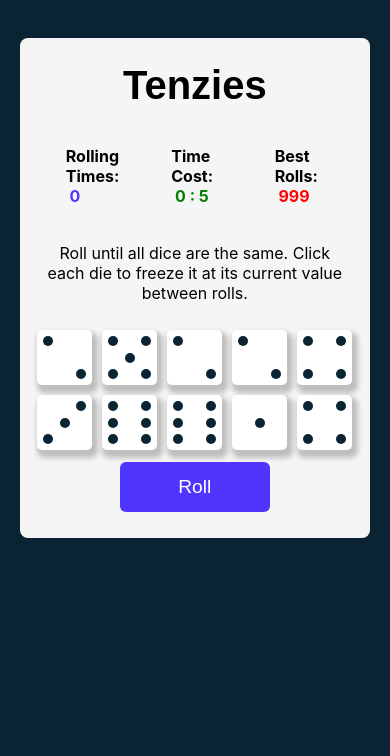
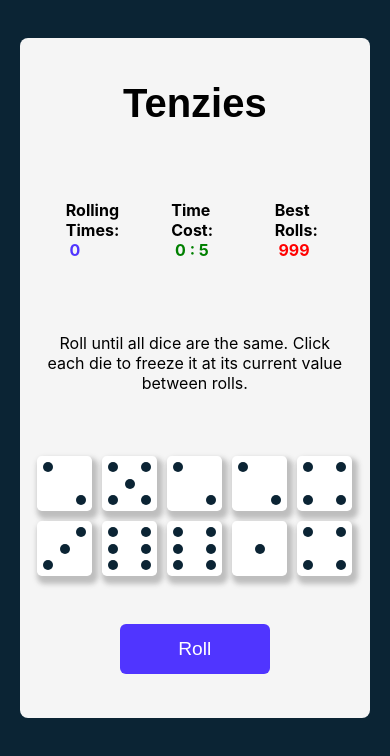
Before and after one commit to YvonneJin/Tenzies, a React (Create React App) app: page / in a window 390 px wide. Shown: the top 756 px of the page. Built offline with nearby package versions, Linux system fonts and the light colour scheme.

Commit message:
adjustment test

```diff
--- a/src/CSS/style.css
+++ b/src/CSS/style.css
@@ -147,7 +147,7 @@ main {
 }
 
 /* Adjustment screen adaption */
-@media only screen and (max-width:1024px) {
+@media only screen and (max-width:1024px) and (max-height: 801px) {
     main {
         top: 58%;
         left: 45%;
@@ -164,23 +164,45 @@ main {
     }
 }
 
-@media only screen and (max-width:820px) {
+@media only screen and (max-width:1024px) and (max-height: 1366px) {
     main {
-        top: 40%;
-        left: 41%;
+        top: 35%;
+        left: 35%;
+        height: 900px;
+        width: 900px;
     }
 }
 
-@media only screen and (max-width:768px) {
+@media only screen and (max-width:912px) and (max-height: 1368px) {
     main {
         top: 40%;
-        left: 42%;
-        width: 580px;
+        left: 40%;
+        height: 800px;
+        width: 800px;
     }
 }
 
-@media only screen and (max-width:540px) {
+@media only screen and (max-width:820px) and (max-height:1180px) {
     main {
+        top: 40%;
+        left: 44%;
+        height: 700px;
+        width: 700px;
+    }
+}
+
+@media only screen and (max-width:768px) and (max-height:1024px){
+    main {
+        top: 40%;
+        left: 45%;
+        width: 680px;
+        height: 680px;
+    }
+}
+
+@media only screen and (max-width:540px) and (max-height:720px){
+    main {
+        top: 55%;
         left: 59%;
         width: 500px;
     }
@@ -190,7 +212,7 @@ main {
     }
 }
 
-@media only screen and (max-width:414px) {
+@media only screen and (max-width:414px) and (max-height:915px) {
     main {
         width: 400px;
         left: 74%;
@@ -206,7 +228,7 @@ main {
     }
 }
 
-@media only screen and (max-width:393px) {
+@media only screen and (max-width:393px) and (max-height:851px) {
     main {
         width: 350px;
         left: 82%;
@@ -231,10 +253,37 @@ main {
     }
 }
 
-@media only screen and (max-width:376px) {
+@media only screen and (max-width:375px) {
+    main {
+        top: 55%;
+        width: 300px;
+        left: 90%;
+    }
+
+    .dice-container {
+        gap: 10px;
+    }
+
+    .dice {
+        width: 47px;
+        height: 47px;
+    }
+
+    .dot {
+        width: 10px;
+        height: 10px;
+    }
+
+    .rolling-times, .time-cost, .best-time {
+        margin: 16px;
+    }
+}
+
+@media only screen and (max-width:360px) and (max-height:740px) {
     main {
         width: 300px;
-        left: 90%;
+        left: 92%;
+        top: 55%;
     }
 
     .dice-container {
@@ -262,8 +311,9 @@ main {
     }
 }
 
-@media only screen and (max-width:280px) {
+@media only screen and (max-width:280px) and (max-height:653px) {
     main {
+        top: 55%;
         left: 109%;
         width: 270px;
     }
```
